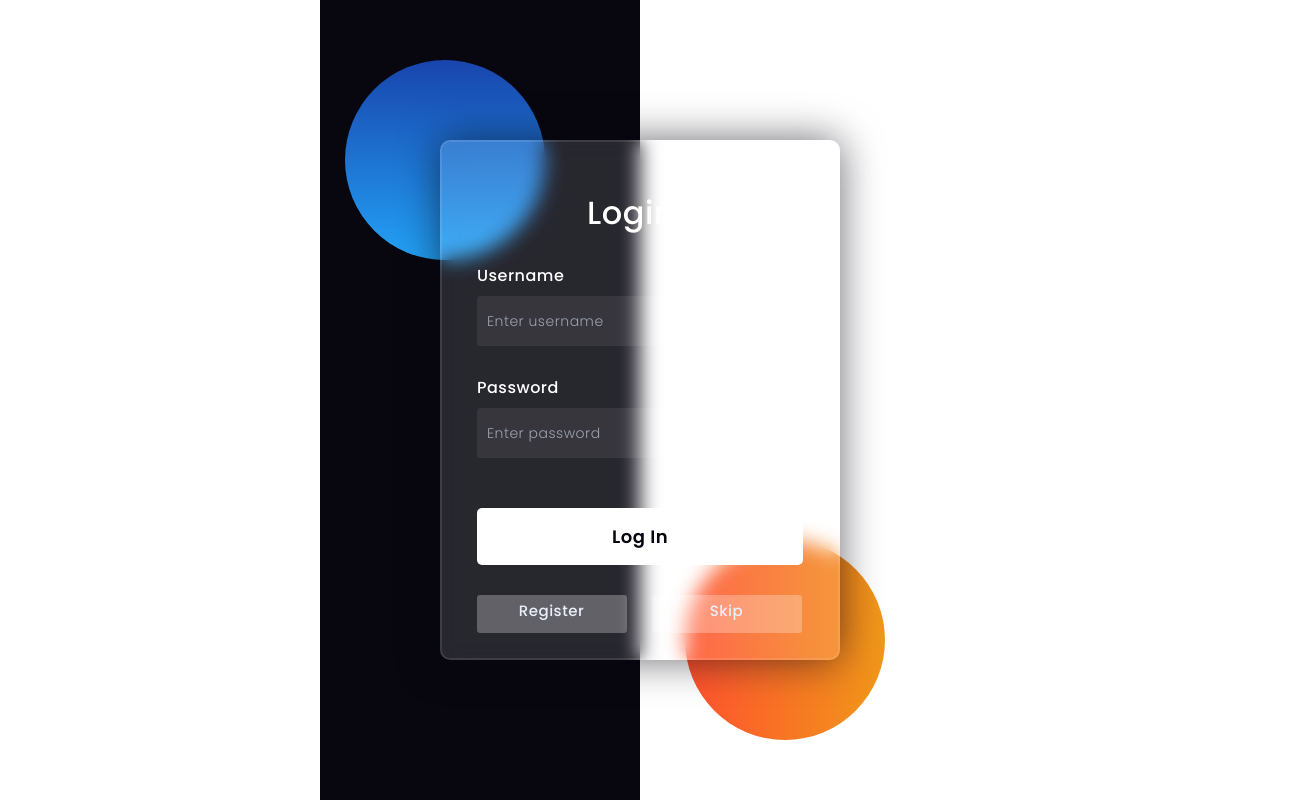
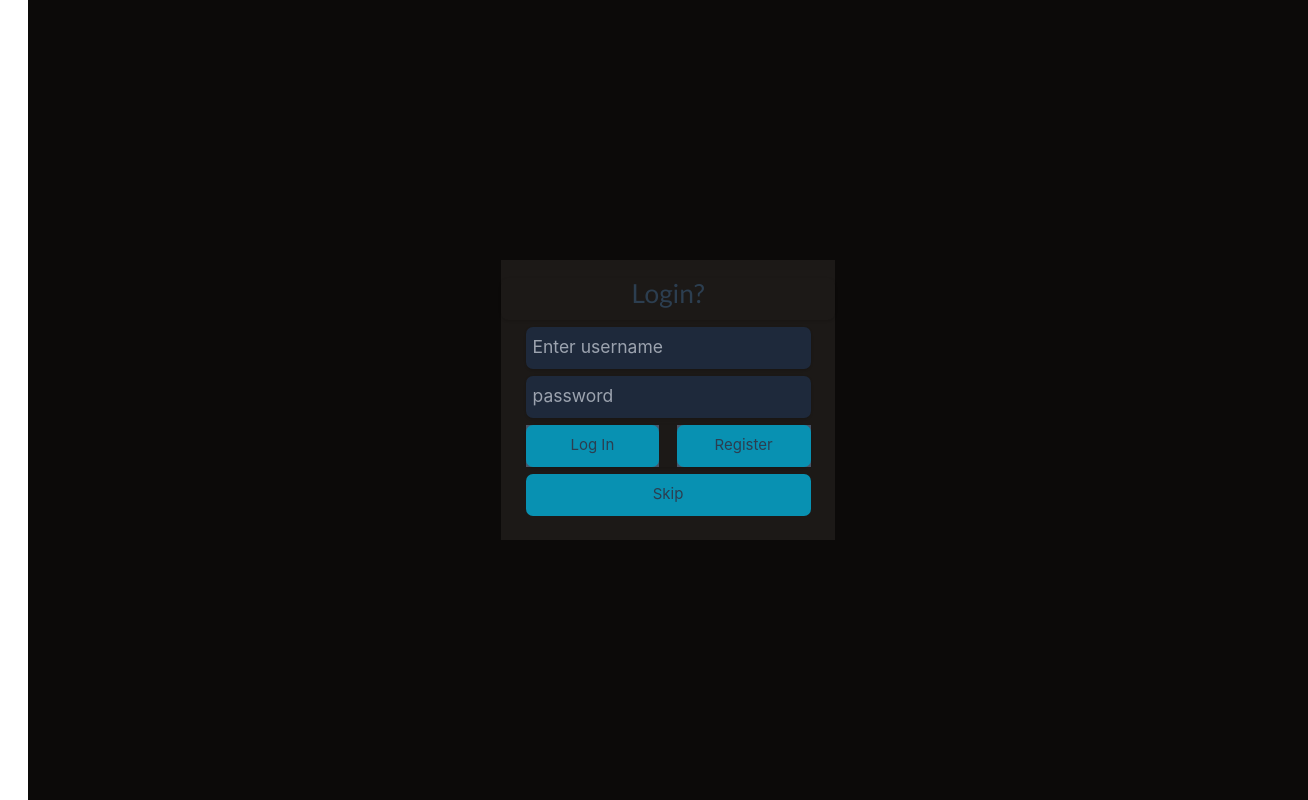
Before and after one commit to reanimation47/HUST-GatherPoint-Client, a Vue app: page /login in a window 1280 px wide. Shown: the whole page, 1308 px wide, since content can reach past the window. Built offline with nearby package versions, Linux system fonts and the light colour scheme; what tailwindcss-animated would draw is missing.

Commit message:
wip login layout

```diff
--- a/package.json
+++ b/package.json
@@ -9,6 +9,9 @@
     "preview": "vite preview",
     "build-only": "vite build",
     "type-check": "vue-tsc --build --force"
+  },
+  "prettier": {
+    "plugins": ["prettier-plugin-tailwindcss"]
   },
   "dependencies": {
     "@capacitor/android": "^6.1.2",
@@ -32,6 +35,8 @@
     "autoprefixer": "^10.4.20",
     "npm-run-all2": "^6.2.3",
     "postcss": "^8.4.47",
+    "prettier": "^3.3.3",
+    "prettier-plugin-tailwindcss": "^0.6.8",
     "tailwindcss": "^3.4.14",
     "typescript": "~5.5.4",
     "vite": "^5.4.8",
--- a/src/components/Authenticate/Login.vue
+++ b/src/components/Authenticate/Login.vue
@@ -20,7 +20,7 @@ scrollingLocked.value = false
 const titleText = ref("Login?")
 // const username_placeholder = ref("Enter username????")
 const username_placeholder = ref("Enter username")
-const password_placeholder = ref("Enter password")
+const password_placeholder = ref("password")
 
 const input_username =  ref(localStorage.getItem(LStorage.last_entered_username) ?? "")
 
@@ -196,27 +196,43 @@ const InputsAreValid = (): boolean => {
     <link href="https://fonts.googleapis.com/css2?family=Poppins:wght@300;500;600&display=swap" rel="stylesheet">
     <!--Stylesheet-->
 </head>
-<body ref="el">
-    <div class="background">
-        <div class="shape"></div>
-        <div class="shape"></div>
-    </div>
-    <form>
-        <h3>{{ titleText }}</h3>
+<body class="bg-stone-950 grid grid-cols-1 h-screen w-screen place-content-center" >
 
-        <label for="username">Username</label>
-        <input :class="input_username_anim_class" type="text" :placeholder="username_placeholder" id="username" v-model="input_username">
 
-        <label for="password">Password</label>
-        <input :class="input_password_anim_class" type="password" :placeholder="password_placeholder" id="password" v-model="input_password">
+        <div class="m-12 grid grid-rows-5 gap-2 pt-5 pb-7 bg-stone-900">
 
-        <button type="button" class="transition ease-in-out delay-0 bg-white hover:-translate-y-1 hover:scale-110 hover:bg-indigo-500 duration-300" @click="LoginBtnClicked">Log In</button>
-        <!-- <button type="button" class="" @click="LoginBtnClicked">Log In</button> -->
-        <div class="social">
-          <div class="go" type="button" @click="RegisterBtnClicked" ><i></i>Register</div>
-          <div class="fb" @click="SkipBtnClicked"><i class=""></i>Skip</div>
+            <div class="min-h-10 rounded-lg shadow">
+                <h3 class="text-center text-3xl">{{ titleText }}</h3>
+            </div>
+
+            <div class="grid place-items-center mx-7 rounded-lg shadow">
+                <!-- <input :class="input_username_anim_class" type="text" :placeholder="username_placeholder" id="username" v-model="input_username"> -->
+                <input class="min-h-12 min-w-full p-2 text-xl bg-slate-800 rounded-lg text-start" type="text" :placeholder="username_placeholder" id="username" v-model="input_username">
+            </div>
+
+            <div class="grid place-items-center mx-7 rounded-lg shadow">
+                <!-- <input :class="input_password_anim_class" type="password" :placeholder="password_placeholder" id="password" v-model="input_password"> -->
+                <input class="min-h-12 min-w-full p-2 text-xl bg-slate-800 rounded-lg text-start" type="password" :placeholder="password_placeholder" id="password" v-model="input_password">
+            </div>
+
+            <div class="grid grid-cols-2 gap-5 mx-7 rounded-lg shadow">
+                <div class="grid bg-slate-600">
+                    <button type="button" class="rounded-lg transition ease-in-out delay-0 bg-cyan-600 hover:-translate-y-1 hover:scale-110 hover:bg-indigo-500 duration-300" @click="LoginBtnClicked">Log In</button>
+                </div>
+                <div class="grid bg-slate-600">
+                    <button type="button" class="rounded-lg transition ease-in-out delay-0 bg-cyan-600 hover:-translate-y-1 hover:scale-110 hover:bg-indigo-500 duration-300"  @click="RegisterBtnClicked" ><i></i>Register</button>
+                </div>
+            </div>
+            <div class="grid mx-7">
+                <button type="button" class="rounded-lg transition ease-in-out delay-0 bg-cyan-600 hover:-translate-y-1 hover:scale-110 hover:bg-indigo-500 duration-300"  @click="SkipBtnClicked" ><i></i>Skip</button>
+            </div>
         </div>
-    </form>
+
+
+
+
+
+
 </body>
 </html>
 
@@ -226,128 +242,5 @@ const InputsAreValid = (): boolean => {
 @tailwind base;
 @tailwind components;
 @tailwind utilities;
-*,
-*:before,
-*:after{
-padding: 0;
-margin: 0;
-box-sizing: border-box;
-}
-body{
-background-color: #080710;
-}
-.background{
-width: 430px;
-height: 520px;
-position: absolute;
-transform: translate(-50%,-50%);
-left: 50%;
-top: 50%;
-}
-.background .shape{
-height: 200px;
-width: 200px;
-position: absolute;
-border-radius: 50%;
-}
-.shape:first-child{
-background: linear-gradient(
-    #1845ad,
-    #23a2f6
-);
-left: -80px;
-top: -80px;
-}
-.shape:last-child{
-background: linear-gradient(
-    to right,
-    #ff512f,
-    #f09819
-);
-right: -30px;
-bottom: -80px;
-}
-form{
-height: 520px;
-width: 400px;
-background-color: rgba(255,255,255,0.13);
-position: absolute;
-transform: translate(-50%,-50%);
-top: 50%;
-left: 50%;
-border-radius: 10px;
-backdrop-filter: blur(10px);
-border: 2px solid rgba(255,255,255,0.1);
-box-shadow: 0 0 40px rgba(8,7,16,0.6);
-padding: 50px 35px;
-}
-form *{
-font-family: 'Poppins',sans-serif;
-color: #ffffff;
-letter-spacing: 0.5px;
-outline: none;
-border: none;
-}
-form h3{
-font-size: 32px;
-font-weight: 500;
-line-height: 42px;
-text-align: center;
-}
-
-label{
-display: block;
-margin-top: 30px;
-font-size: 16px;
-font-weight: 500;
-}
-input{
-display: block;
-height: 50px;
-width: 100%;
-background-color: rgba(255,255,255,0.07);
-border-radius: 3px;
-padding: 0 10px;
-margin-top: 8px;
-font-size: 14px;
-font-weight: 300;
-}
-::placeholder{
-color: #e5e5e5;
-}
-button{
-margin-top: 50px;
-width: 100%;
-background-color: #ffffff;
-color: #080710;
-padding: 15px 0;
-font-size: 18px;
-font-weight: 600;
-border-radius: 5px;
-cursor: pointer;
-}
-.social{
-margin-top: 30px;
-display: flex;
-}
-.social div{
-background: red;
-width: 150px;
-border-radius: 3px;
-padding: 5px 10px 10px 5px;
-background-color: rgba(255,255,255,0.27);
-color: #eaf0fb;
-text-align: center;
-}
-.social div:hover{
-background-color: rgba(255,255,255,0.47);
-}
-.social .fb{
-margin-left: 25px;
-}
-.social i{
-margin-right: 4px;
-}
-
 
 </style>
--- a/src/configurations/coreConfig.ts
+++ b/src/configurations/coreConfig.ts
@@ -1,4 +1,4 @@
 export class CoreConfiguration
 {
-    static backend_url = "http://192.168.1.9:8000"
+    static backend_url = "http://localhost:8000"
 }
```
Also changed, not shown: 1 other file (tests, documents, lock files or other folders).
